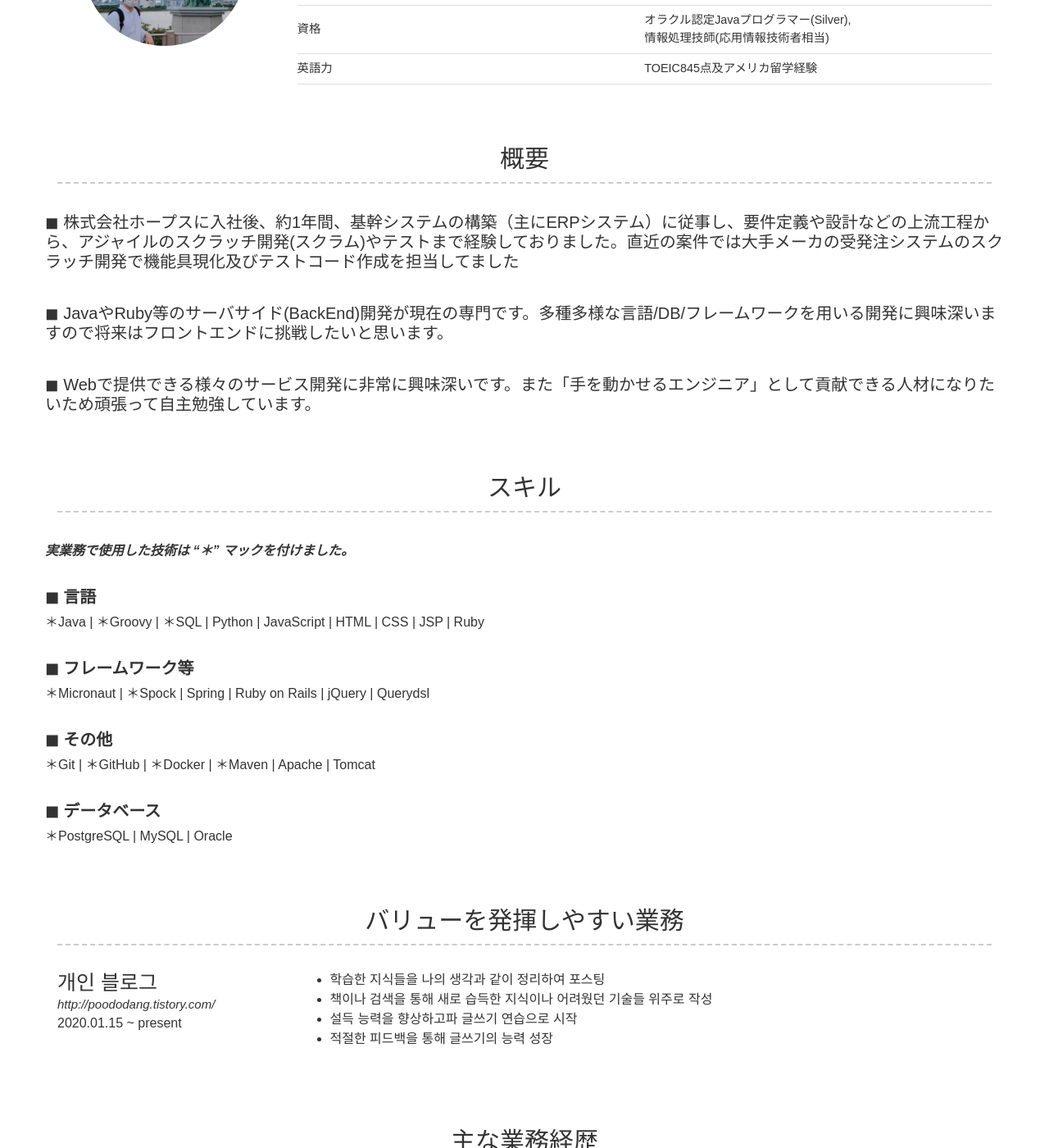
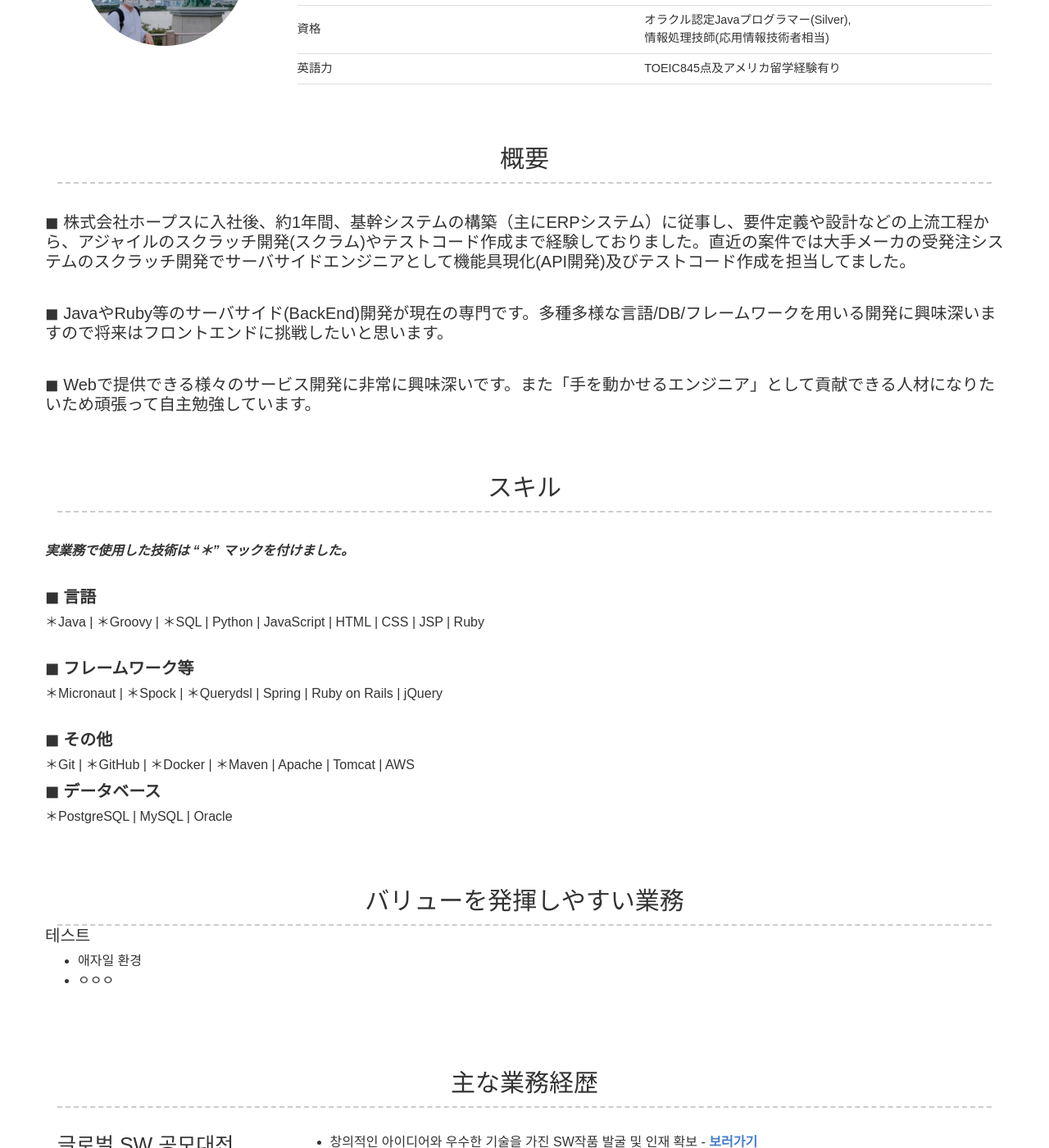
Before and after one commit to SeungyeonHwang/SeungyeonHwang.github.io, a Jekyll site: the page built from index.md, in a window 1280 px wide and 1400 px high, scrolled down 545 px. Shown: the whole window at 82% size. Built offline with Jekyll 4.4.1, drawn with Linux system fonts in a browser that asks for light colours; nearby versions of some CDN libraries.

Commit message:
no message

```diff
--- a/_config.yml
+++ b/_config.yml
@@ -33,12 +33,12 @@ about_content: |
   |ポートフォリオ|[SeungyeonHwang](https://github.com/SeungyeonHwang)|
   |学歴|大学卒|
   |資格|オラクル認定Javaプログラマー(Silver),<br/>情報処理技師(応用情報技術者相当)|
-  |英語力|TOEIC845点及アメリカ留学経験|
+  |英語力|TOEIC845点及アメリカ留学経験有り|
 
 # Activity Section
 activity_title: 概要
 activity_content: |
-  ## ◼︎ 株式会社ホープスに入社後、約1年間、基幹システムの構築（主にERPシステム）に従事し、要件定義や設計などの上流工程から、アジャイルのスクラッチ開発(スクラム)やテストまで経験しておりました。直近の案件では大手メーカの受発注システムのスクラッチ開発で機能具現化及びテストコード作成を担当してました
+  ## ◼︎ 株式会社ホープスに入社後、約1年間、基幹システムの構築（主にERPシステム）に従事し、要件定義や設計などの上流工程から、アジャイルのスクラッチ開発(スクラム)やテストコード作成まで経験しておりました。直近の案件では大手メーカの受発注システムのスクラッチ開発でサーバサイドエンジニアとして機能具現化(API開発)及びテストコード作成を担当してました。
   <br>
   ## ◼︎ JavaやRuby等のサーバサイド(BackEnd)開発が現在の専門です。多種多様な言語/DB/フレームワークを用いる開発に興味深いますので将来はフロントエンドに挑戦したいと思います。
   <br>
@@ -53,18 +53,21 @@ skill_content: |
   <br>
 
   ## **◼︎ フレームワーク等**
-  ＊Micronaut | ＊Spock | Spring | Ruby on Rails | jQuery | Querydsl
+    ＊Micronaut | ＊Spock | ＊Querydsl | Spring | Ruby on Rails | jQuery
   <br>
 
   ## **◼︎ その他**
-  ＊Git | ＊GitHub | ＊Docker | ＊Maven | Apache | Tomcat
+  ＊Git | ＊GitHub | ＊Docker | ＊Maven | Apache | Tomcat | AWS
   <br>
 
   ## **◼︎ データベース**
   ＊PostgreSQL | MySQL | Oracle
 # OpenSource Section
 open-source_title: バリューを発揮しやすい業務
-
+open-source_content: |
+  ## 테스트
+  - 애자일 환경
+  - ㅇㅇㅇ
 # Experience Section
 experience_title: 主な業務経歴
 
--- a/_data/open-source.yml
+++ b/_data/open-source.yml
@@ -1,7 +1,6 @@
 # OpenSource Section
 - layout: left
-  name: 개인 블로그
-  link: http://poododang.tistory.com/
+  name: 애자일 환경
   dates: 2020.01.15 ~ present
   description: |
     - 학습한 지식들을 나의 생각과 같이 정리하여 포스팅
--- a/_includes/activity.html
+++ b/_includes/activity.html
@@ -1,6 +1,8 @@
 <div class="container intro-container">
   <h3 style="font-weight: 400">{{ site.activity_title | default: "Activities" }}</h3>
   <div class="row clearfix">
+  <div class="pd-3 mx-3">
     {{ site.activity_content | strip | markdownify }}
   </div>
+  </div>
 </div>
--- a/_includes/open-source.html
+++ b/_includes/open-source.html
@@ -2,7 +2,7 @@
   <h3 style="font-weight: 400">
     {{ site.open-source_title | default: "OpenSource" }}
   </h3>
-  {% for open-source in site.data.open-source %} {% include {{
-  open-source.layout | default: 'left' | append: ".html" }} item=open-source %}
-  {% endfor %}
+  <div class="row clearfix">
+    {{ site.open-source_content | markdownify }}
+  </div>
 </div>
--- a/_includes/skill.html
+++ b/_includes/skill.html
@@ -1,6 +1,6 @@
 <div class="container intro-container">
   <h3 style="font-weight: 400">{{ site.skill_title | strip |  default: "Skill Set" }}</h3>
-  <div class="row clearfix">
+<div class="row clearfix">
     {{ site.skill_content | markdownify }}
   </div>
 </div>
```
